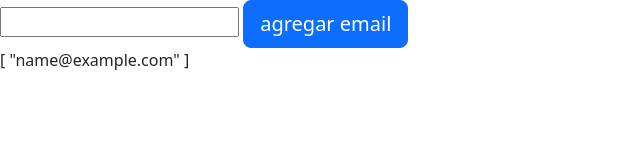
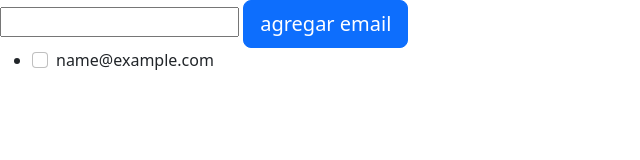
Before and after one commit to sergiomedinaio/clase_04_aplicaciones_moviles, a plain HTML site: page index.html in a window 1280 px wide. Both pictures are taken after typing "name@example.com" into the empty fields and a click on the button "agregar email". Shown: the full height of the page, 0-640 px from the left. Drawn offline with nearby package versions, Linux system fonts and the light colour scheme.

Commit message:
refactor: update render view

```diff
--- a/index.html
+++ b/index.html
@@ -18,7 +18,16 @@
     <!--button @click="mostrarTextoEnConsola">MOSTRAR TEXTO</button-->
     <button @click="agregarEmail" type="button" class="btn btn-primary btn-lg">agregar email</button>
 
-    <p>{{listaEmails}}</p>
+    <ul>
+      <li v-for="email in listaEmails">
+        <div class="form-check">
+          <input class="form-check-input" type="checkbox" value="" id="flexCheckDefault">
+          <label class="form-check-label" for="flexCheckDefault">
+            {{email}}
+          </label>
+        </div>
+      </li>
+    </ul>
   </div>
 
   <script src="script.js"></script>
```
